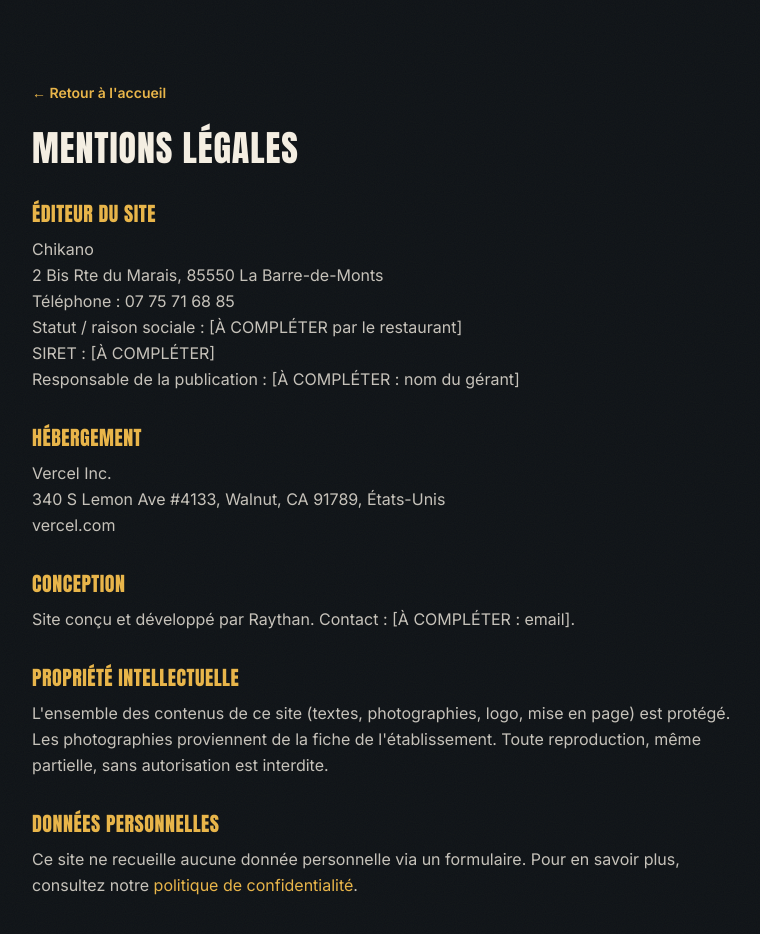
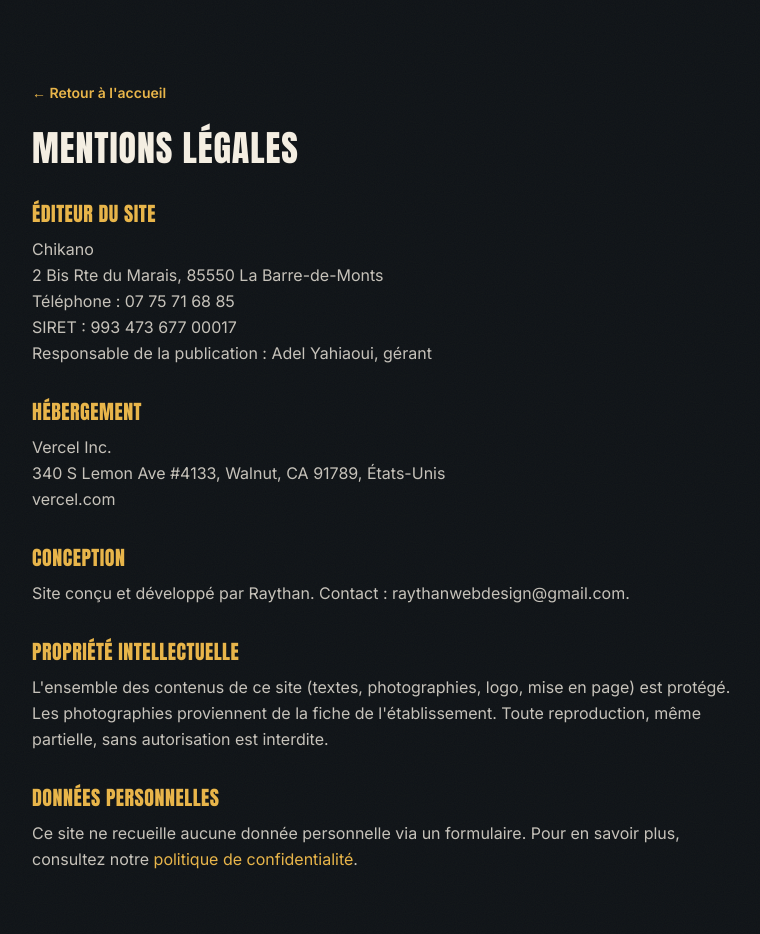
Before and after one commit to rayankhavc/site-vitrine-chikano, a Next.js app: page /mentions-legales in a window 1280 px wide. Shown: the top 934 px of the page, without its empty margins (248-1008 px from the left). Built offline with nearby package versions, Linux system fonts and the light colour scheme; no server answers.

Commit message:
Complete les mentions legales (gerant, SIRET, contact) et retire le compteur d'avis fige

```diff
--- a/app/mentions-legales/page.tsx
+++ b/app/mentions-legales/page.tsx
@@ -30,11 +30,9 @@ export default function MentionsLegales() {
             <br />
             Téléphone : {site.phoneDisplay}
             <br />
-            Statut / raison sociale : [À COMPLÉTER par le restaurant]
+            SIRET : 993 473 677 00017
             <br />
-            SIRET : [À COMPLÉTER]
-            <br />
-            Responsable de la publication : [À COMPLÉTER : nom du gérant]
+            Responsable de la publication : Adel Yahiaoui, gérant
           </p>
         </section>
 
@@ -56,7 +54,7 @@ export default function MentionsLegales() {
             Conception
           </h2>
           <p className="mt-2 leading-relaxed">
-            Site conçu et développé par Raythan. Contact : [À COMPLÉTER : email].
+            Site conçu et développé par Raythan. Contact : raythanwebdesign@gmail.com.
           </p>
         </section>
 
--- a/components/sections/Hero.tsx
+++ b/components/sections/Hero.tsx
@@ -111,7 +111,7 @@ export default function Hero() {
             <Stars />
             <span>
               <strong className="text-gold">{site.rating.display}/5</strong> sur
-              Google · {site.rating.count} avis
+              Google
             </span>
           </motion.a>
         </div>
--- a/components/sections/Reviews.tsx
+++ b/components/sections/Reviews.tsx
@@ -26,9 +26,7 @@ export default function Reviews() {
             </span>
             <div className="text-left">
               <Stars className="h-5 w-5" />
-              <p className="mt-1 text-sm text-bone/60">
-                {site.rating.count} avis Google
-              </p>
+              <p className="mt-1 text-sm text-bone/60">Avis Google</p>
             </div>
           </div>
         </div>
```
